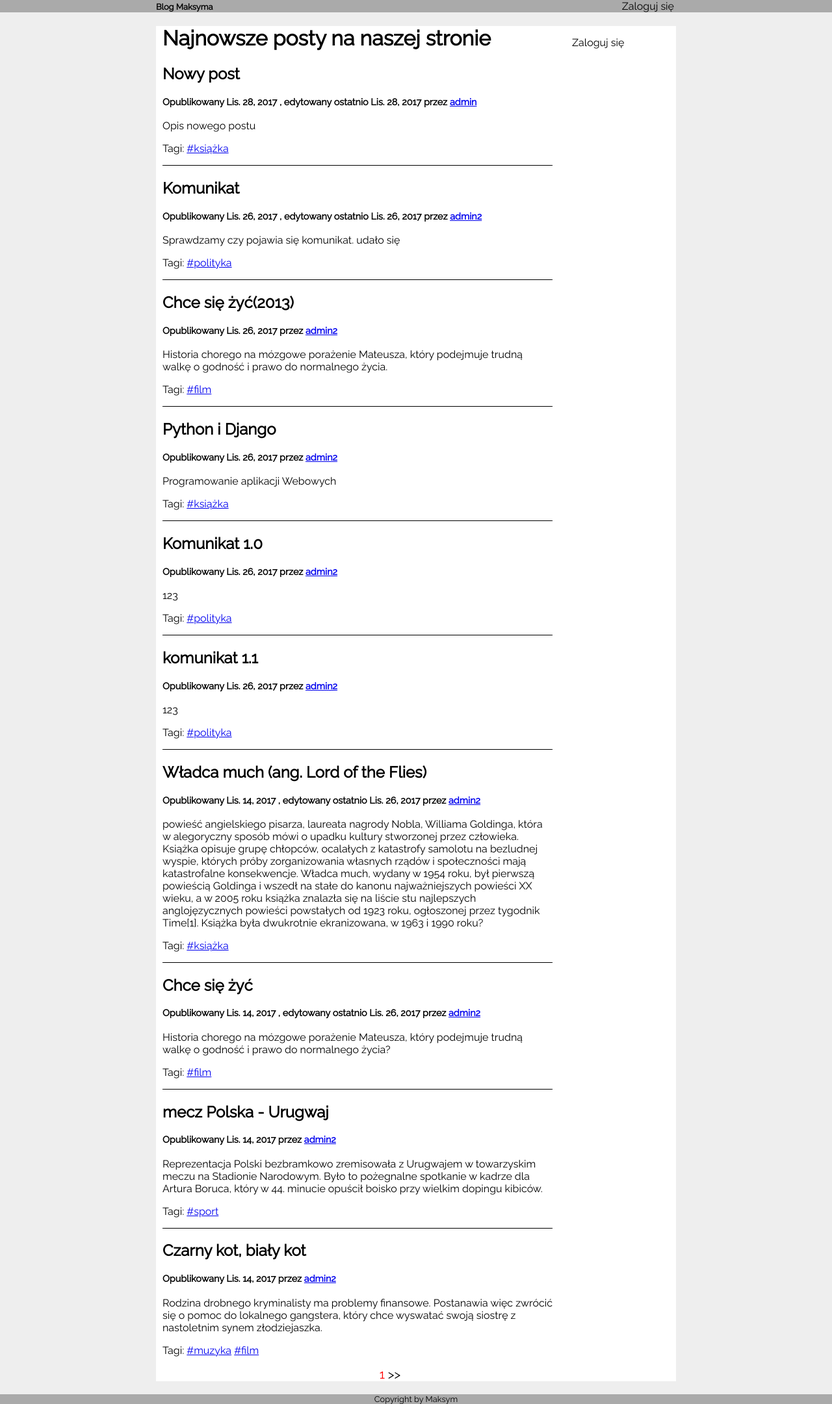
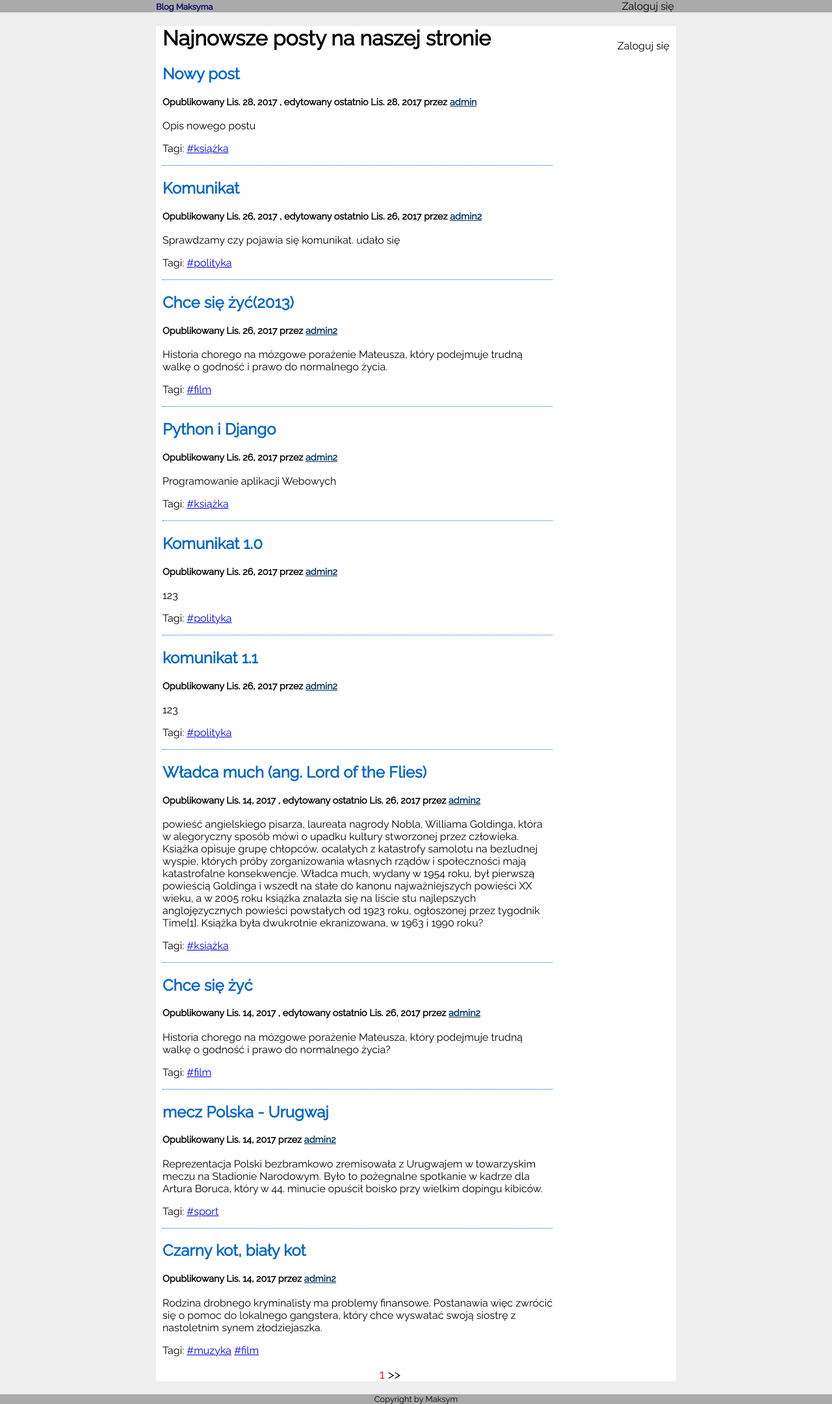
Before and after one commit to latajacysmok/Blog_Django, a Django app: page / in a window 1280 px wide. Shown: the whole page at 65% size. Run offline with Django 3.2, Linux system fonts and the light colour scheme; data comes from the database, SQL or seed files in the repository.

Commit message:
Zmiany w wygladzie by Marysia

```diff
--- a/blog/static/blog/index.css
+++ b/blog/static/blog/index.css
@@ -15,9 +15,31 @@ h4 {
 }
 
 .post {
-	border-bottom: 1px solid black;
+	border-bottom: 1px dotted #0066CC;
 }
+
+.post h2 {
+    color: #0066CC;
+    }
+
+.post h4 a {
+    color: #003366;
+    }
 
 .post:last-child {
 	border-bottom: none;
 }
+
+#headerContent h1 {
+    color: #000066;
+    text-decoration: bold;
+    }
+
+#menu {
+    padding: 5px 10px;
+    }
+
+
+#menu ul {
+    text-align: right;
+        }
```
